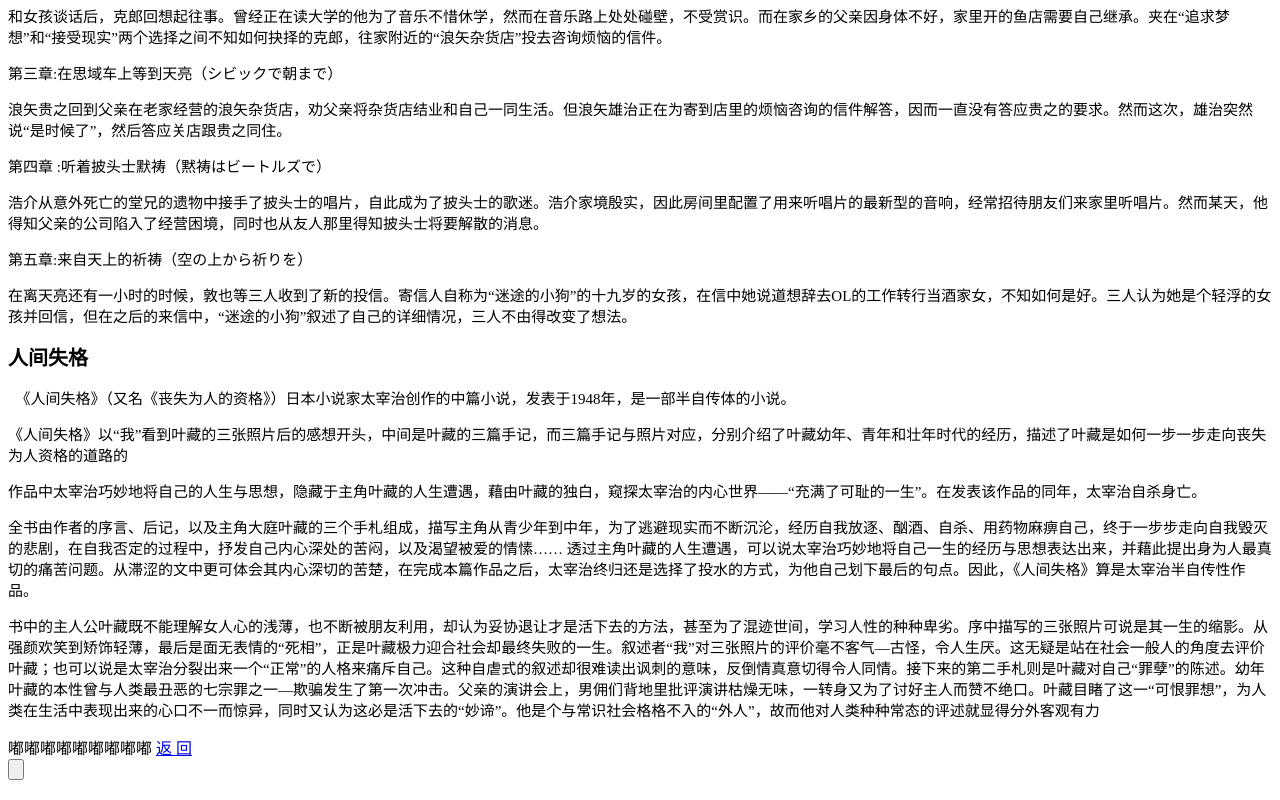
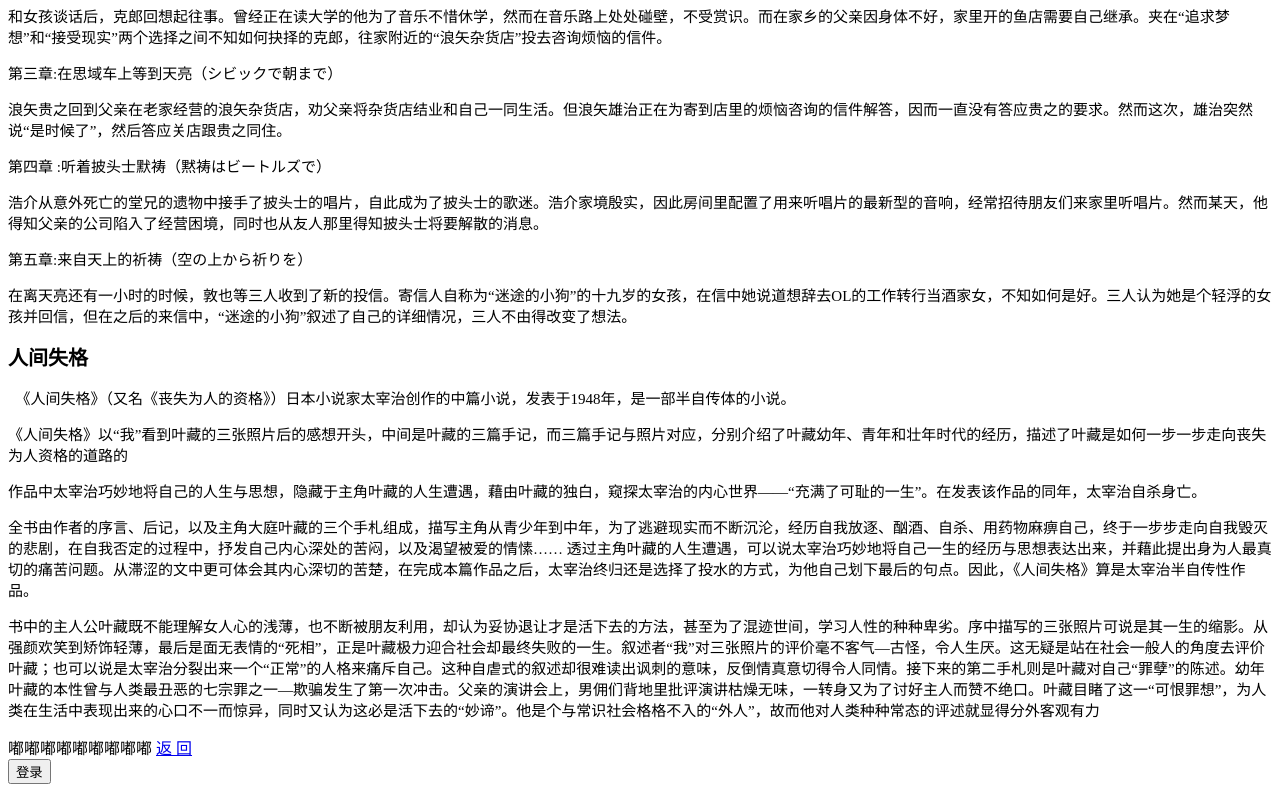
Before and after one commit to xx777999/xx777999, a plain HTML site: page book.html in a window 1280 px wide. Shown: the part 1247-2047 px from the top of the page. Drawn offline with Linux system fonts and the light colour scheme.

Commit message:
Update book.html

```diff
--- a/book.html
+++ b/book.html
@@ -76,8 +76,9 @@
 <p id=text4>书中的主人公叶藏既不能理解女人心的浅薄，也不断被朋友利用，却认为妥协退让才是活下去的方法，甚至为了混迹世间，学习人性的种种卑劣。序中描写的三张照片可说是其一生的缩影。从强颜欢笑到矫饰轻薄，最后是面无表情的“死相”，正是叶藏极力迎合社会却最终失败的一生。叙述者“我”对三张照片的评价毫不客气—古怪，令人生厌。这无疑是站在社会一般人的角度去评价叶藏；也可以说是太宰治分裂出来一个“正常”的人格来痛斥自己。这种自虐式的叙述却很难读出讽刺的意味，反倒情真意切得令人同情。接下来的第二手札则是叶藏对自己“罪孽”的陈述。幼年叶藏的本性曾与人类最丑恶的七宗罪之一—欺骗发生了第一次冲击。父亲的演讲会上，男佣们背地里批评演讲枯燥无味，一转身又为了讨好主人而赞不绝口。叶藏目睹了这一“可恨罪想”，为人类在生活中表现出来的心口不一而惊异，同时又认为这必是活下去的“妙谛”。他是个与常识社会格格不入的“外人”，故而他对人类种种常态的评述就显得分外客观有力</p>
 嘟嘟嘟嘟嘟嘟嘟嘟嘟
 <a href="#BOOK">返 回</a>
-<form>
-<input type="button" onclick="index.html">
-         </form>
+</form>
+<form action="index.html" method="post">
+              <input type="submit" value="登录" >
+</form>
 </body>
 </html>
```
